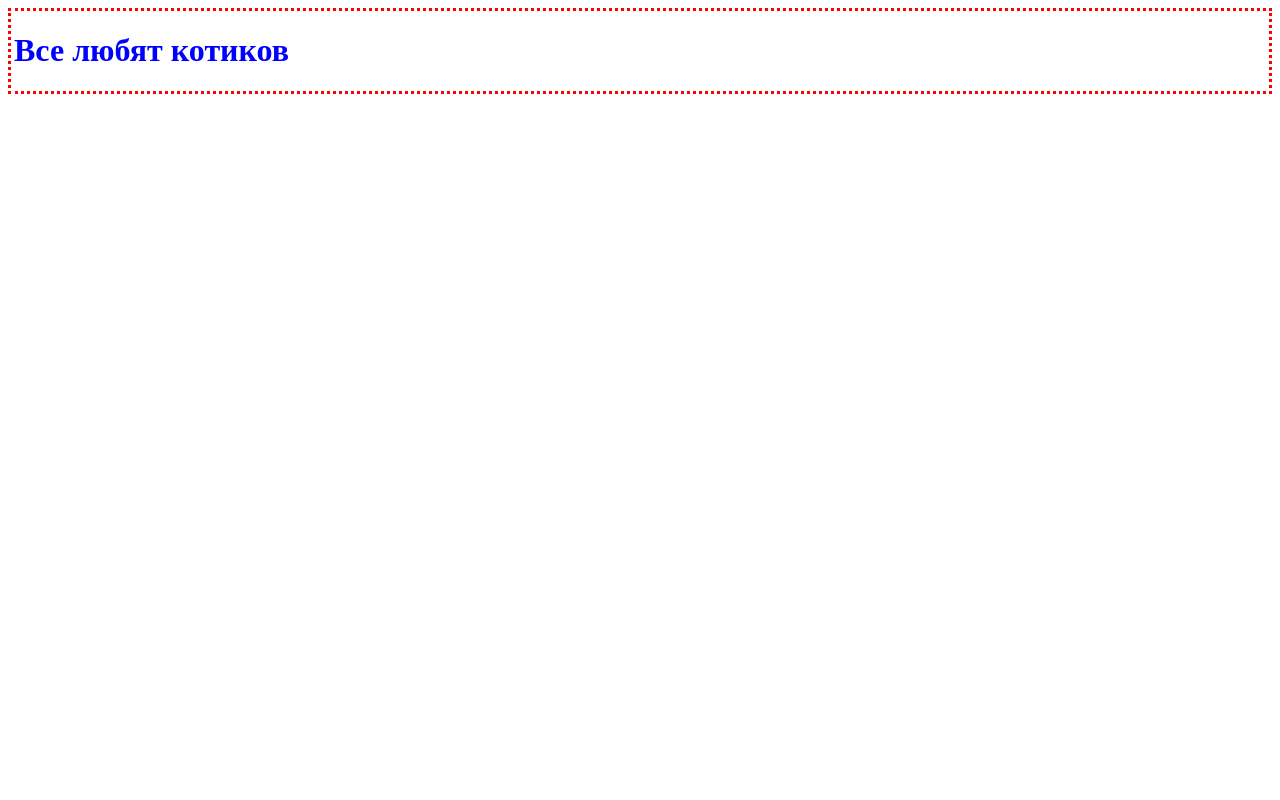
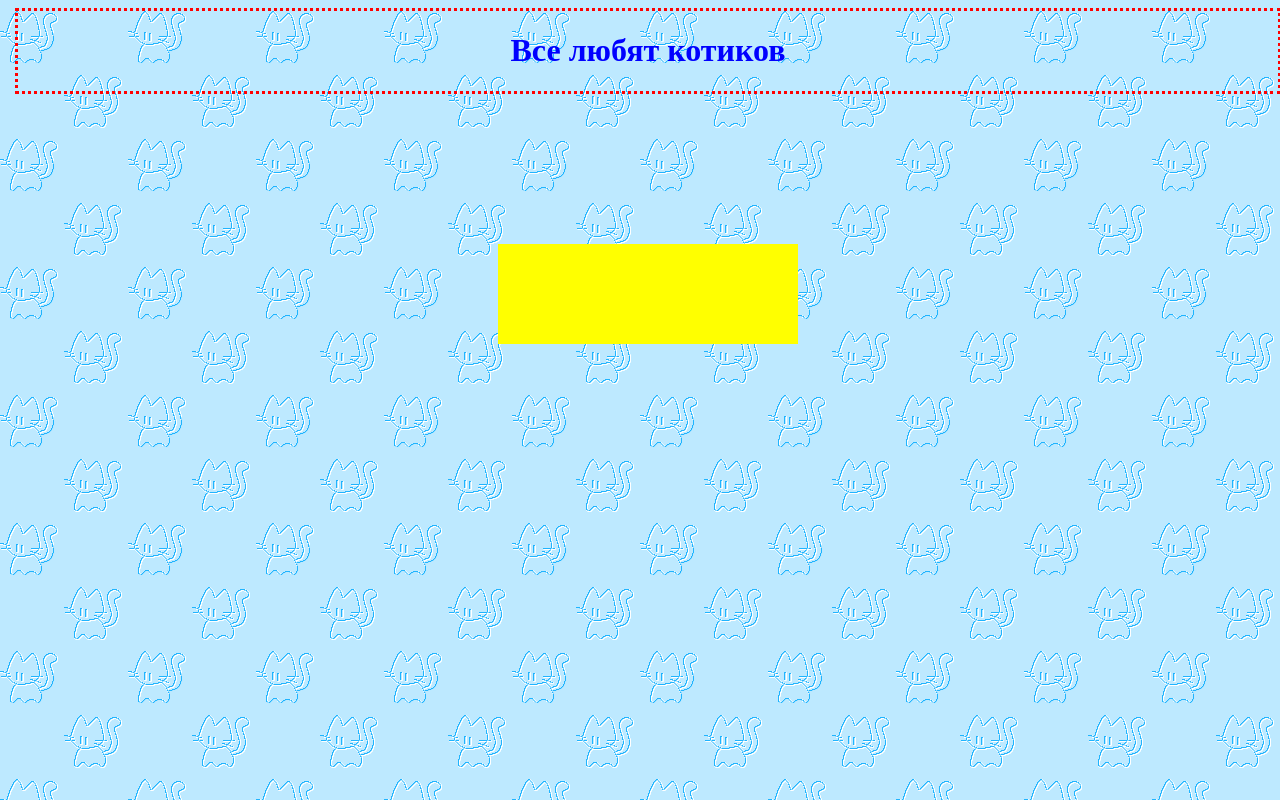
Before and after one commit to VeronicStanevich/task1, a plain HTML site: page task4/centered-block/centered-block.html in a window 1280 px wide. Drawn offline with Linux system fonts and the light colour scheme.

Commit message:
feat: change centered-block

```diff
--- a/task4/centered-block/centered-block.html
+++ b/task4/centered-block/centered-block.html
@@ -4,9 +4,12 @@
     <meta charset="UTF-8">
     <title>centered-block</title>
 </head>
-<body>
-<div style="min-height: auto; )">
-    <div style="border-style:dotted;border-color:red; color: blue;"><h1 style="justify-content: center; margin-left: 3px; margin-right: 3px">Все любят котиков</h1></div>
+<body style="width:100%; background-image: url('cat-bg.gif')">
+<div style="border-style:dotted;border-color:red; color: blue;
+ margin-left: 7px; margin-right: 7px">
+    <div style="text-align: center;"><h1>Все любят котиков</h1></div>
+</div>
+<div style="width:300px; height:100px; background-color: yellow; margin-left:auto; margin-right:auto; margin-top: 150px;">
 </div>
 </body>
 </html>
```
